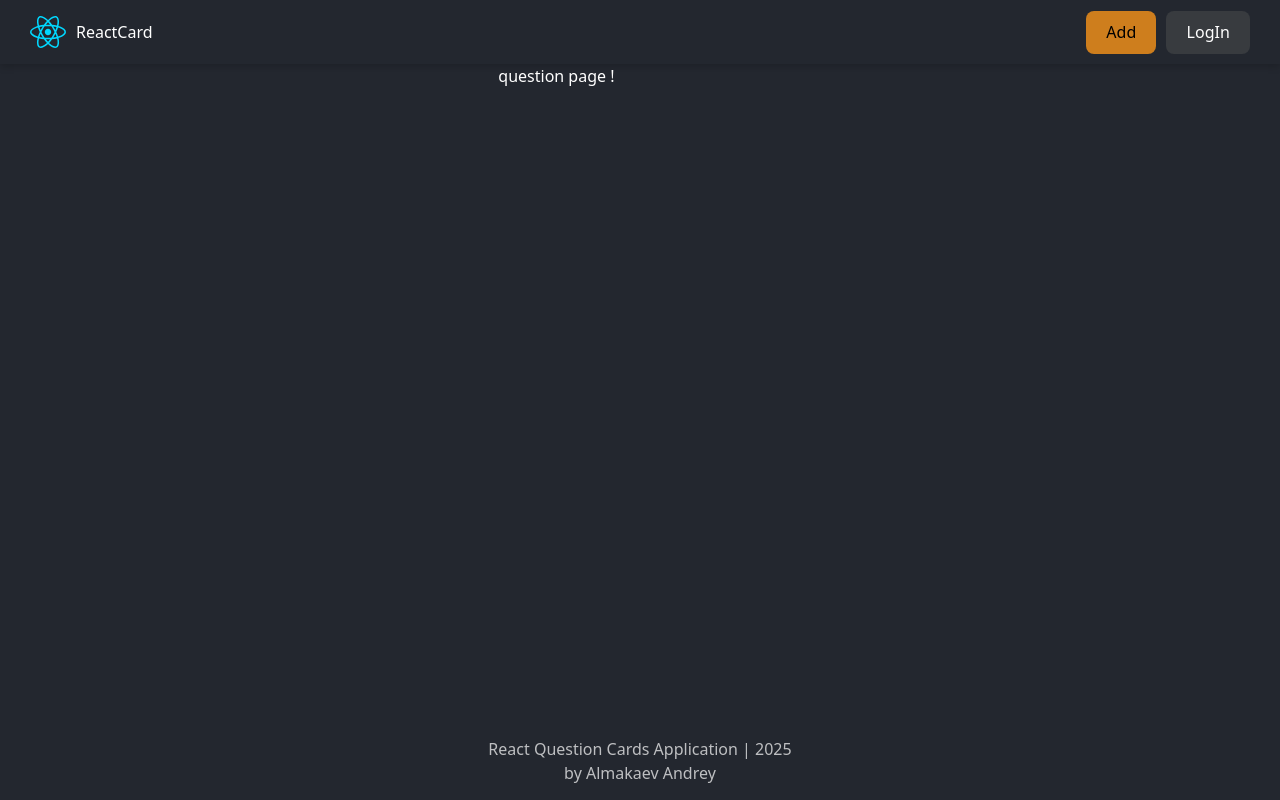
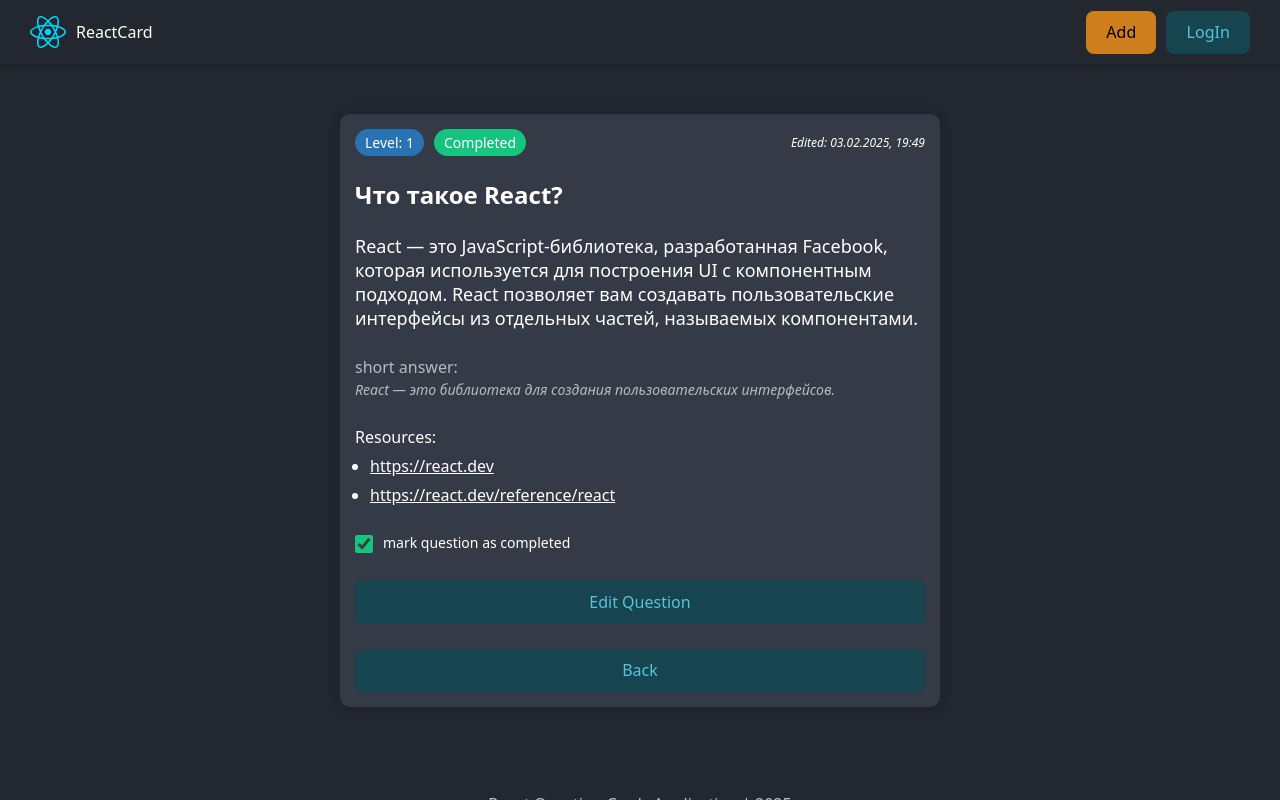
Before and after one commit to AlmakaevAndrey/React_app, a React (Vite) app: page /question/1 in a window 1280 px wide. Built offline with nearby package versions, Linux system fonts and the light colour scheme; data requests are answered from the project's data file.

Commit message:
New Loader, QuestionPage

```diff
--- a/db.json
+++ b/db.json
@@ -22,7 +22,7 @@
         "https://react.dev/learn/writing-markup-with-jsx"
       ],
       "level": 2,
-      "completed": false,
+      "completed": true,
       "editDate": "03.02.2025, 20:25"
     },
     {
@@ -46,7 +46,7 @@
         "https://react.dev/learn/your-first-component"
       ],
       "level": 1,
-      "completed": false,
+      "completed": true,
       "editDate": "21.02.2025, 20:26"
     },
     {
--- a/src/App.jsx
+++ b/src/App.jsx
@@ -2,6 +2,7 @@
 import { MainLayout } from "./components/MainLayout/MainLayout";
 import { HomePage } from "./pages/HomePage";
 import { NotFoundPage } from "./pages/NotFoundPage";
+import { QuestionPage } from "./pages/QuestionPage";
 
 function App() {
   return (
@@ -12,8 +13,7 @@
           <Route path="/main" element={<div>! component !</div>} />
           <Route path="/addquestion" element={<div>!add question!s</div>} />
           <Route path="/forbidden" element={<div>forbidden !</div>} />
-          <Route path="/question/:id" element={<div>question page !</div>} />
-
+          <Route path="/question/:id" element={<QuestionPage />} />
           <Route path="*" element={<NotFoundPage />} />
         </Route>
       </Routes>
--- a/src/components/Loader/Loader.jsx
+++ b/src/components/Loader/Loader.jsx
@@ -7,3 +7,7 @@
     </div>
   );
 };
+
+export const SmallLoader = () => {
+  return <span className={cls.smallLoader}></span>;
+};
--- a/src/components/Loader/Loader.module.css
+++ b/src/components/Loader/Loader.module.css
@@ -39,3 +39,24 @@
       50%  {clip-path:polygon(50% 50%,0 0,100% 0,100% 0,100% 0,100% 0)}
       75%, 100%  {clip-path:polygon(50% 50%,0 0,100% 0,100% 100%,100% 100%,100% 100%)}
   }
+
+  .smallLoader {
+    width: 20px;
+    height: 20px;
+    border-radius: 50%;
+    display: inline-block;
+    position: relative;
+    border: 5px solid;
+    border-color: rgba(255, 255, 255, 0.15) rgba(255, 255, 255, 0.25) rgba(255, 255, 255, 0.35) rgba(255, 255, 255, 0.5);
+    box-sizing: border-box;
+    animation: rotation 1s linear infinite;
+  }
+
+  @keyframes rotation {
+    0% {
+      transform: rotate(0deg);
+    }
+    100% {
+      transform: rotate(360deg);
+    }
+  }
--- a/src/components/Loader/index.jsx
+++ b/src/components/Loader/index.jsx
@@ -1 +1 @@
-export { Loader } from "./Loader"
+export { Loader, SmallLoader } from "./Loader"
--- a/src/hooks/useFetch.js
+++ b/src/hooks/useFetch.js
@@ -15,7 +15,8 @@
 
       return response;
     } catch (error) {
-      setError(error.massage);
+      setError(error.message);
+      throw error;
     } finally {
       setIsLoading(false);
     }
--- a/src/index.css
+++ b/src/index.css
@@ -48,8 +48,8 @@
     --main-bg-color: #fff;
     --text-color: #000;
 
-    --btn-bg-color:#16444f;
-    --btn-text-color:#57C4DC;
+    --btn-bg-color:#383b3f;
+    --btn-text-color:#fff;
 
     --card-bg-color: #ebedf0;
   }
@@ -59,8 +59,8 @@
     --main-bg-color: #23272F;
     --text-color: #fff;
 
-    --btn-bg-color:#383b3f;
-    --btn-text-color:#fff;
+    --btn-bg-color:#16444f;
+    --btn-text-color:#57C4DC;
 
     --card-bg-color:#343a46;
   }
--- a/src/pages/HomePage/HomePage.jsx
+++ b/src/pages/HomePage/HomePage.jsx
@@ -13,12 +13,12 @@
   const [searchParams, setSearchParams] = useState(`?_page=1&_per_page=${DEFAULT_PER_PAGE}`);
   const [questions, setQuestions] = useState({});
   const [searchValue, setSearchValue] = useState("");
-  const [sortSelectValue, setSortSearchValue] = useState("");
+  const [sortSelectValue, setSortSelectValue] = useState("");
   const [countSelectValue, setCountSelectValue] = useState("");
 
   const controlsContainerRef = useRef();
 
-  const getActivePageNumber = () => (getQuestions.next === null ? questions.last : questions.next - 1);
+  const getActivePageNumber = () => (questions.next === null ? questions.last : questions.next - 1);
 
   const [getQuestions, isLoading, error] = useFetch(async (url) => {
     const response = await fetch(`${API_URL}/${url}`);
@@ -56,7 +56,7 @@
   };
 
   const onSortSelectChangeHandler = (e) => {
-    setSortSearchValue(e.target.value);
+    setSortSelectValue(e.target.value);
 
     setSearchParams(`?_page=1&_per_page=${countSelectValue}&${e.target.value}`);
   };
--- /dev/null
+++ b/src/pages/QuestionPage/QuestionPage.jsx
@@ -0,0 +1,108 @@
+import { useNavigate, useParams } from "react-router-dom";
+import { Badge } from "../../components/Badge";
+import { Button } from "../../components/Button";
+import cls from "./QuestionPage.module.css";
+import { useEffect, useId, useState } from "react";
+import { useFetch } from "../../hooks/useFetch";
+import { API_URL } from "../../constance";
+import { Loader, SmallLoader } from "../../components/Loader";
+
+export const QuestionPage = () => {
+  const checkboxId = useId();
+  const navigate = useNavigate();
+  const { id } = useParams();
+  const [card, setCard] = useState(null);
+  const [isChecked, setIsChecked] = useState(false);
+
+  const levelVariant = () => (card.level === 1 ? "primary" : card.level === 2 ? "warning" : "alert");
+  const completedVariant = () => (card.completed ? "success" : "primary");
+
+  const [fetchCard, isCardLoading] = useFetch(async () => {
+    const response = await fetch(`${API_URL}/react/${id}`);
+    const data = await response.json();
+
+    setCard(data);
+  });
+
+  const [updateCard, isCardUpdating] = useFetch(async (isChecked) => {
+    const response = await fetch(`${API_URL}/react/${id}`, {
+      method: "PATCH",
+      body: JSON.stringify({ completed: isChecked }),
+    });
+    const data = await response.json();
+
+    setCard(data);
+  });
+
+  useEffect(() => {
+    fetchCard();
+  }, []);
+
+  useEffect(() => {
+    card !== null && setIsChecked(card.completed);
+  }, [card]);
+
+  const onCheckboxHandler = () => {
+    setIsChecked(!isChecked);
+    updateCard(!isChecked).catch(console.error);
+  };
+
+  return (
+    <>
+      {isCardLoading && <Loader />}
+
+      {card !== null && (
+        <div className={cls.container}>
+          <div className={cls.cardLabels}>
+            <Badge variant={levelVariant()}>level: {card.level}</Badge>
+            <Badge variant={completedVariant()}>{card.completed ? "Completed" : "Not Completed"}</Badge>
+
+            {card?.editDate && <p className={cls.editDate}>Edited: {card.editDate}</p>}
+          </div>
+
+          <h5 className={cls.cardTitle}>{card.question}</h5>
+          <p className={cls.cardDescription}>{card.description}</p>
+
+          <div className={cls.cardAnswers}>
+            <label>short answer: </label>
+            <p className={cls.cardAnswer}>{card.answer}</p>
+          </div>
+
+          <ul className={cls.cardLinks}>
+            Resources:
+            {card.resources.map((link, index) => {
+              return (
+                <li key={index}>
+                  <a href={link.trim()} target="_blank" rel="noreferrer">
+                    {link.trim()}
+                  </a>
+                </li>
+              );
+            })}
+          </ul>
+
+          <label htmlFor={checkboxId} className={cls.cardCheckbox}>
+            <input
+              type="checkbox"
+              id={checkboxId}
+              className={cls.checkbox}
+              checked={isChecked}
+              onChange={onCheckboxHandler}
+              disabled={isCardUpdating}
+            />
+            <span>mark question as completed</span>
+
+            {isCardUpdating && <SmallLoader />}
+          </label>
+
+          <Button onClick={() => navigate(`/editquestion/${card.id}`)} isDisabled={isCardUpdating}>
+            Edit Question
+          </Button>
+          <Button onClick={() => navigate("/")} isDisabled={isCardUpdating}>
+            Back
+          </Button>
+        </div>
+      )}
+    </>
+  );
+};
--- /dev/null
+++ b/src/pages/QuestionPage/QuestionPage.module.css
@@ -0,0 +1,88 @@
+.container {
+    width: 100%;
+    max-width: 600px;
+    height: max-content;
+    margin: 50px auto;
+    border-radius: 10px;
+    padding: 15px;
+    background-color: var(--card-bg-color);
+    color: var(--text-color);
+    box-shadow: 0 0 8px 5px rgba(0,0,0, 0.1);
+    display: flex;
+    flex-direction: column;
+    justify-content: flex-start;
+    align-items: flex-start;
+    gap: 25px;
+
+    button {
+        width: 100%;
+    }
+}
+
+.cardLabels {
+    width: 100%;
+    display: flex;
+    flex-wrap: wrap-reverse;
+    justify-content: flex-start;
+    align-items: center;
+    gap: 10px;
+}
+
+.editDate {
+    margin-left: auto;
+    font-size: 12px;
+    font-style: italic;
+}
+
+.cardTitle {
+    font-size: 24px;
+    line-height: 28px;
+}
+
+.cardDescription {
+    font-size: 18px;
+    line-height: 24px;
+}
+
+.cardAnswers {
+    margin-top: auto;
+    opacity: .65;
+}
+
+.cardAnswer {
+    font-size: 14px;
+    font-style: italic;
+    text-align: justify;
+}
+
+
+.cardLinks {
+    display: flex;
+    flex-direction: column;
+    justify-content: flex-start;
+    align-items: flex-start;
+    gap: 5px;
+
+    li {
+        margin-left: 15px;
+
+    }
+}
+
+.cardCheckbox {
+    display: flex;
+    justify-content: center;
+    align-items: center;
+    gap: 10px;
+
+    span {
+        font-size: 14px;
+        padding-bottom: 2px;
+    }
+}
+
+.checkbox {
+    width: 18px;
+    height: 18px;
+    accent-color: #16C47F;
+}
--- /dev/null
+++ b/src/pages/QuestionPage/index.jsx
@@ -0,0 +1 @@
+export { QuestionPage } from "./QuestionPage";
```
